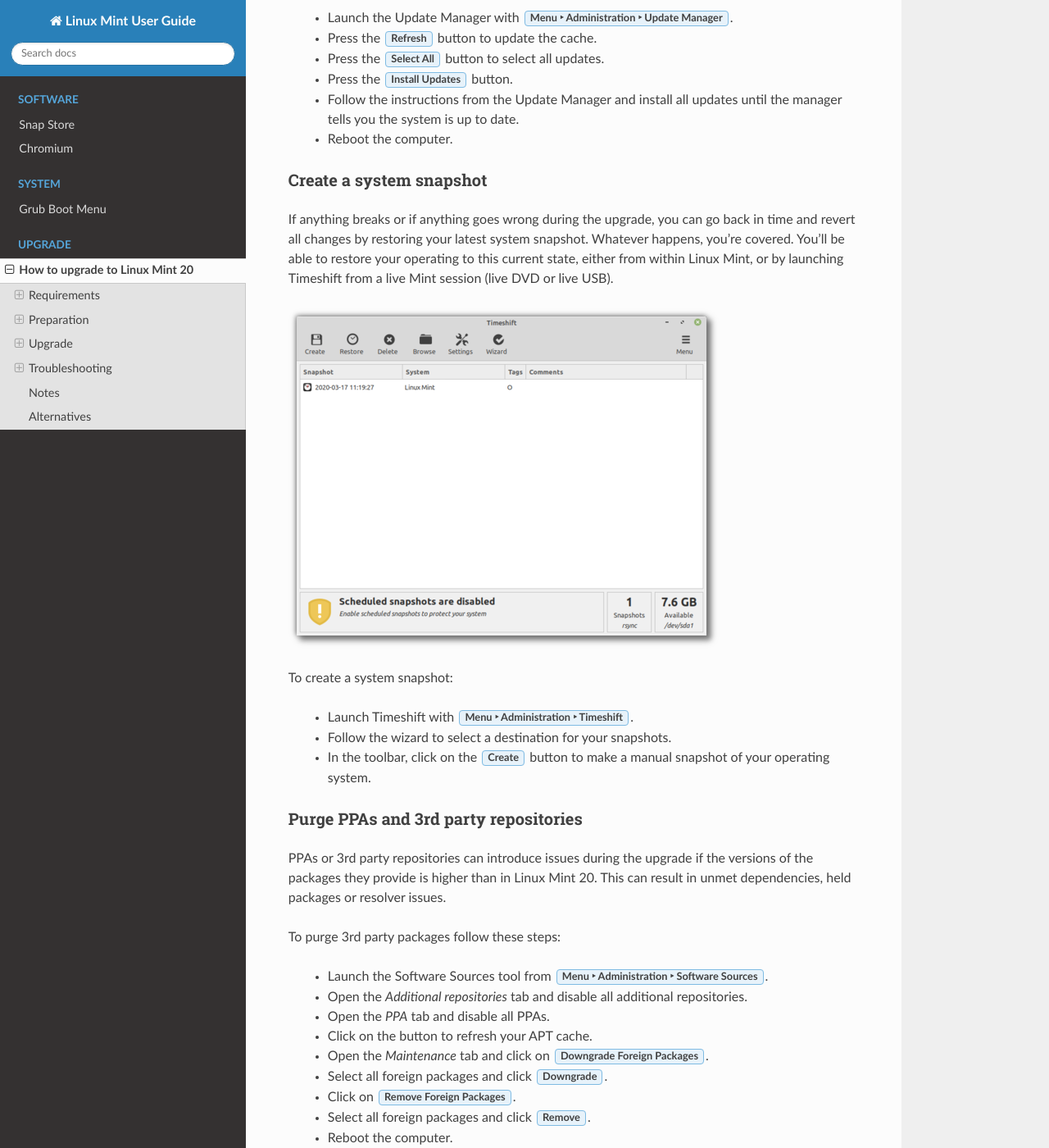
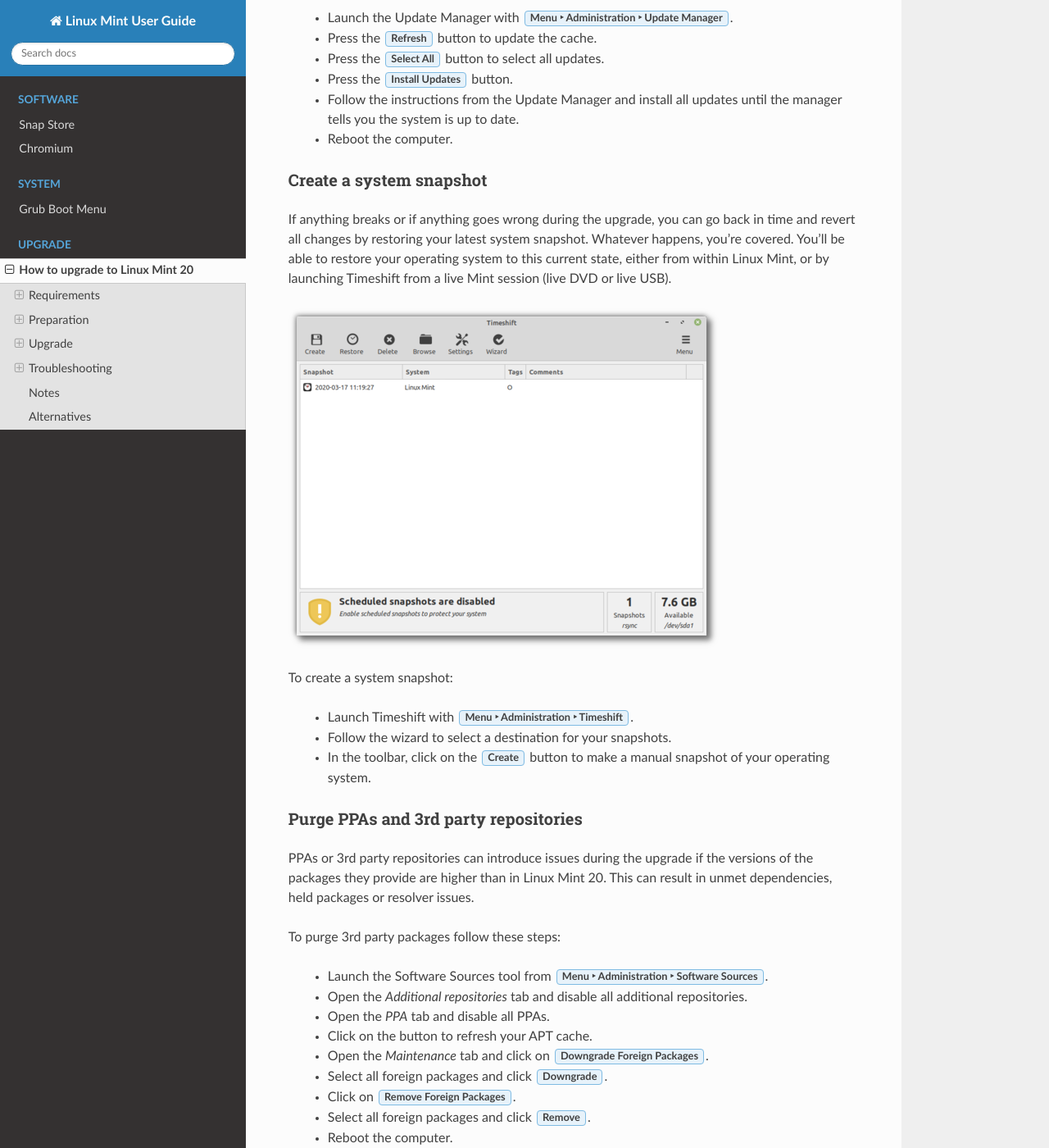
Before and after one commit to linuxmint/doc-user-guide, a Sphinx documentation site: the page built from docs/upgrade20.rst, in a window 1280 px wide and 1400 px high, scrolled down 1528 px. Shown: the whole window at 82% size. Built offline with Sphinx 7.4.7 and the Read the Docs theme 2.0.0, drawn with Linux system fonts in a browser that asks for light colours; some of the changed text lies outside the part shown.

Commit message:
Fix typos

```diff
--- a/docs/upgrade20.rst
+++ b/docs/upgrade20.rst
@@ -55,7 +55,7 @@
 Create a system snapshot
 ------------------------
 
-If anything breaks or if anything goes wrong during the upgrade, you can go back in time and revert all changes by restoring your latest system snapshot. Whatever happens, you're covered. You'll be able to restore your operating to this current state, either from within Linux Mint, or by launching Timeshift from a live Mint session (live DVD or live USB).
+If anything breaks or if anything goes wrong during the upgrade, you can go back in time and revert all changes by restoring your latest system snapshot. Whatever happens, you're covered. You'll be able to restore your operating system to this current state, either from within Linux Mint, or by launching Timeshift from a live Mint session (live DVD or live USB).
 
 .. image:: images/upgrade20-timeshift.png
 
@@ -68,7 +68,7 @@
 Purge PPAs and 3rd party repositories
 -------------------------------------
 
-PPAs or 3rd party repositories can introduce issues during the upgrade if the versions of the packages they provide is higher than in Linux Mint 20. This can result in unmet dependencies, held packages or resolver issues.
+PPAs or 3rd party repositories can introduce issues during the upgrade if the versions of the packages they provide are higher than in Linux Mint 20. This can result in unmet dependencies, held packages or resolver issues.
 
 To purge 3rd party packages follow these steps:
 
```
Also changed, not shown: other parts of docs/upgrade20.rst (+2 -2 lines).
